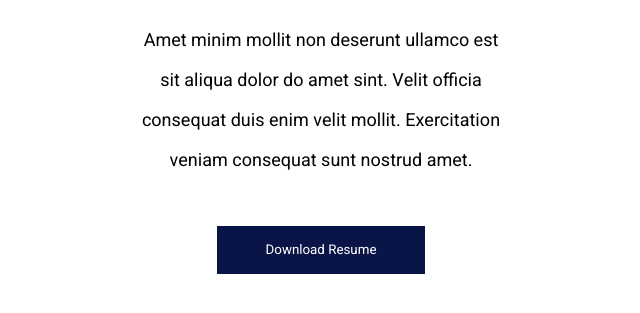
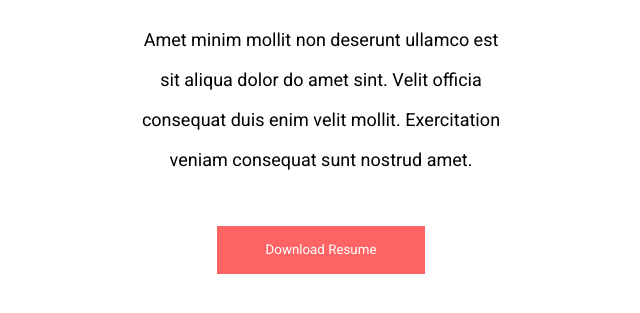
Before and after one commit to redsher/John, a plain HTML site: page index.html in a window 1280 px wide. Shown: the part 459-772 px from the top of the page, without its empty margins (319-959 px from the left). Drawn offline with Linux system fonts and the light colour scheme.

Commit message:
true color

```diff
--- a/style.css
+++ b/style.css
@@ -51,6 +51,6 @@ button{
   margin-top: 27px;
   border: none;
   font-family: "Heebo", sans-serif;
-  background: #091547;
+  background: #FF6464;
  color: rgb(255, 255, 255);
 }
```
